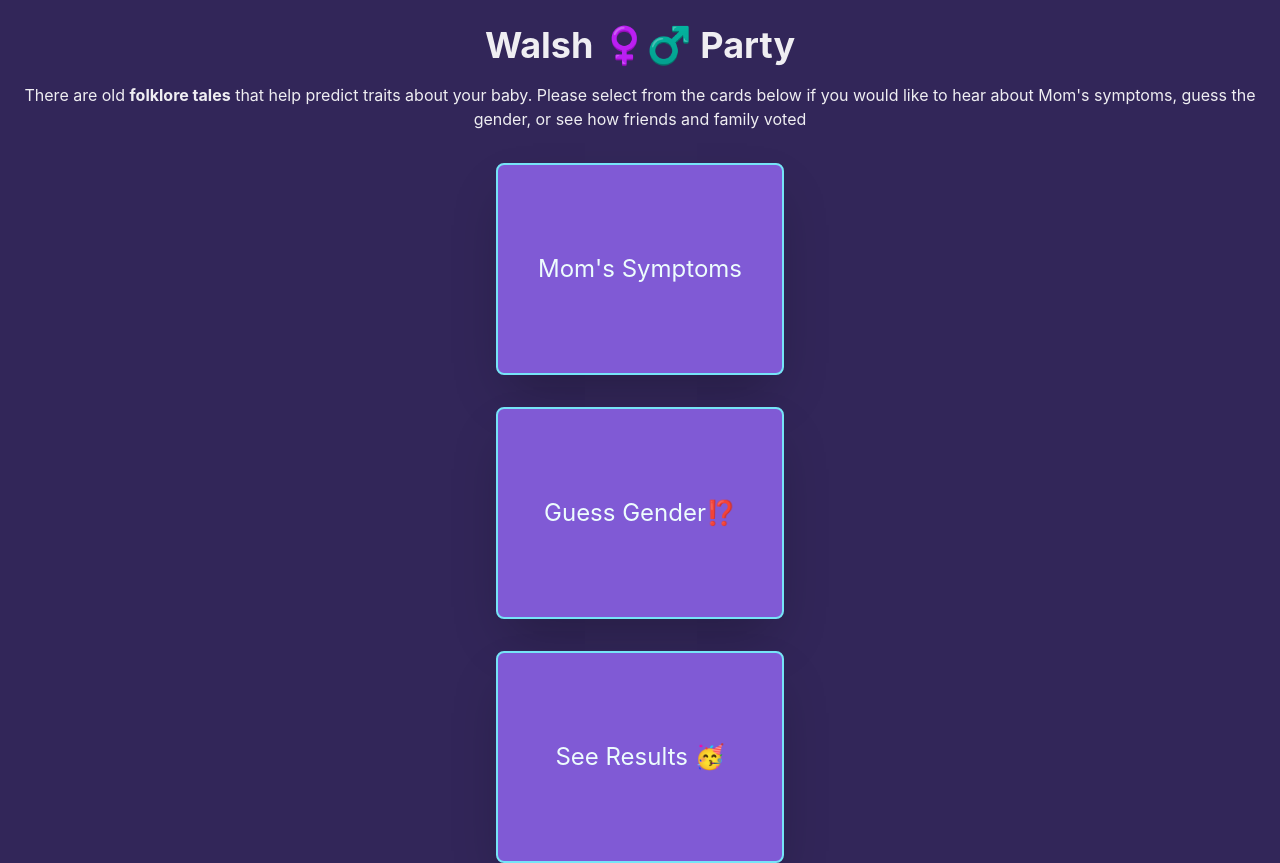
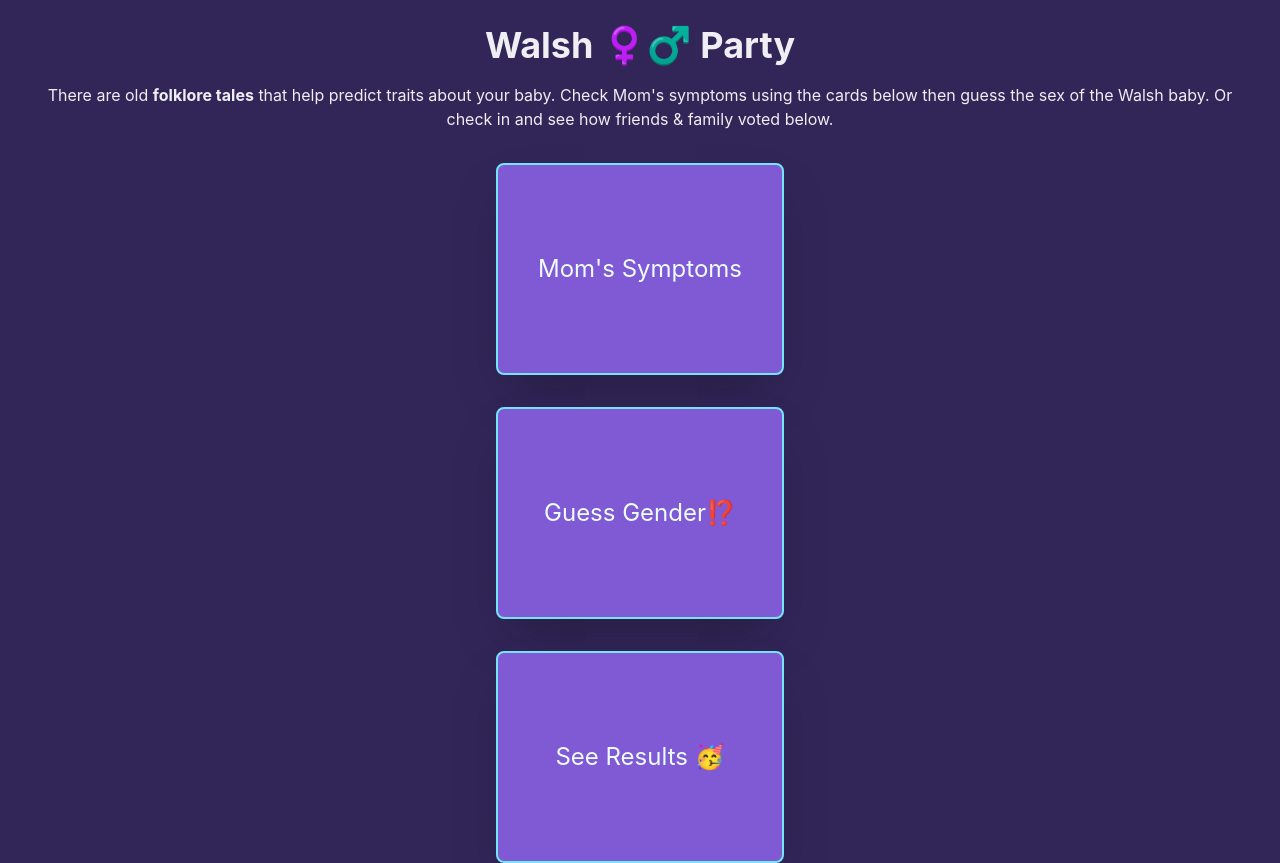
Before and after one commit to jimmyshaka/jcubed, a Next.js app: page / in a window 1280 px wide. Built offline with nearby package versions, Linux system fonts and the light colour scheme.

Commit message:
Improve verbiage on home page

```diff
--- a/pages/index.js
+++ b/pages/index.js
@@ -1,5 +1,3 @@
-import Head from 'next/head'
-import Image from 'next/image'
 import { Stack, Text } from '@chakra-ui/react'
 
 import { Card, Layout } from '../src/components'
@@ -8,11 +6,9 @@ export default function Home() {
   return (
     <Layout title="Walsh ♀️♂️ Party">
       <Text fontSize="md" textAlign="center">
-        {' '}
         There are old <b>folklore tales</b> that help predict traits about your
-        baby. Please select from the cards below if you would like to hear about
-        Mom&apos;s symptoms, guess the gender, or see how friends and family
-        voted
+        baby. Check Mom&apos;s symptoms using the cards below then guess the sex of the Walsh baby. Or check in and see how friends & family
+        voted below.
       </Text>
       <Stack marginTop="2em" spacing={8}>
         <Card href="/mom">Mom&apos;s Symptoms</Card>
```
